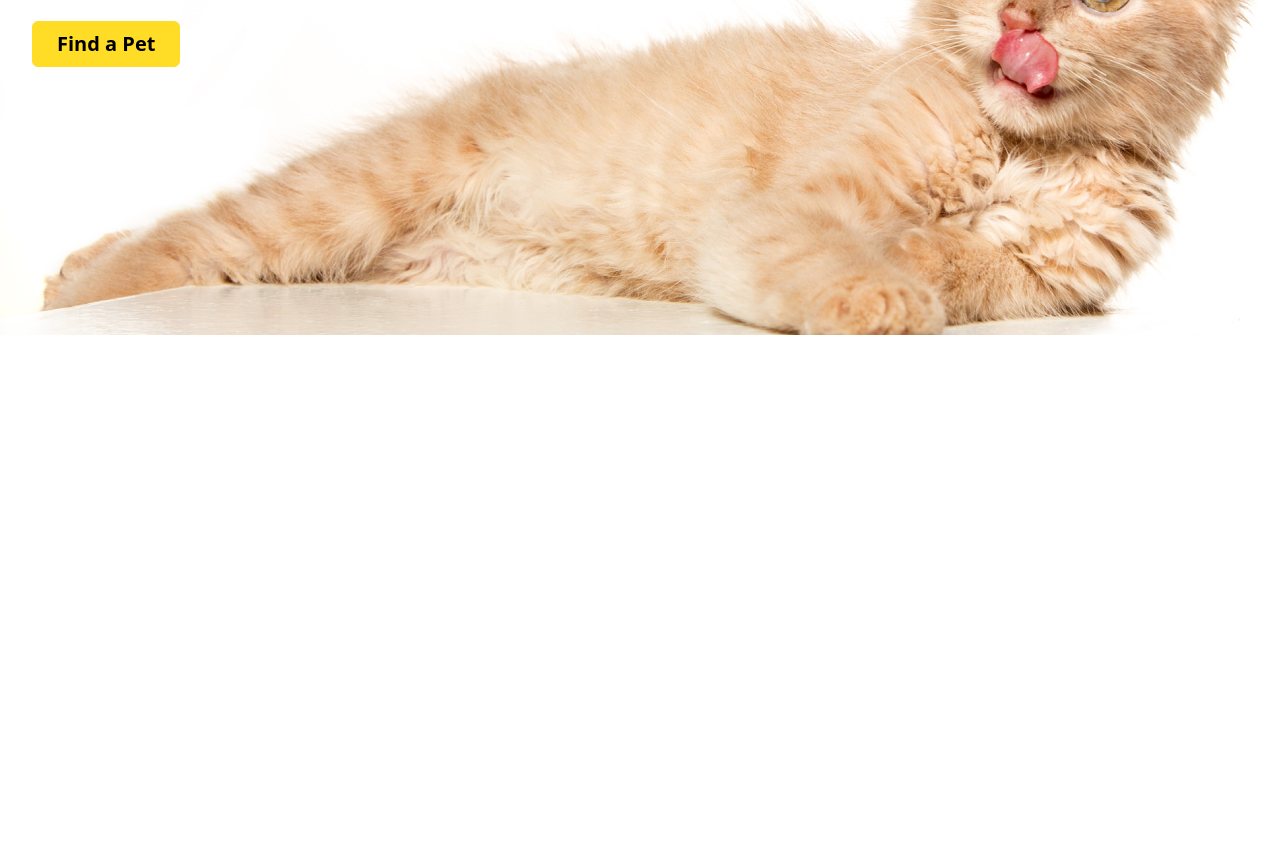
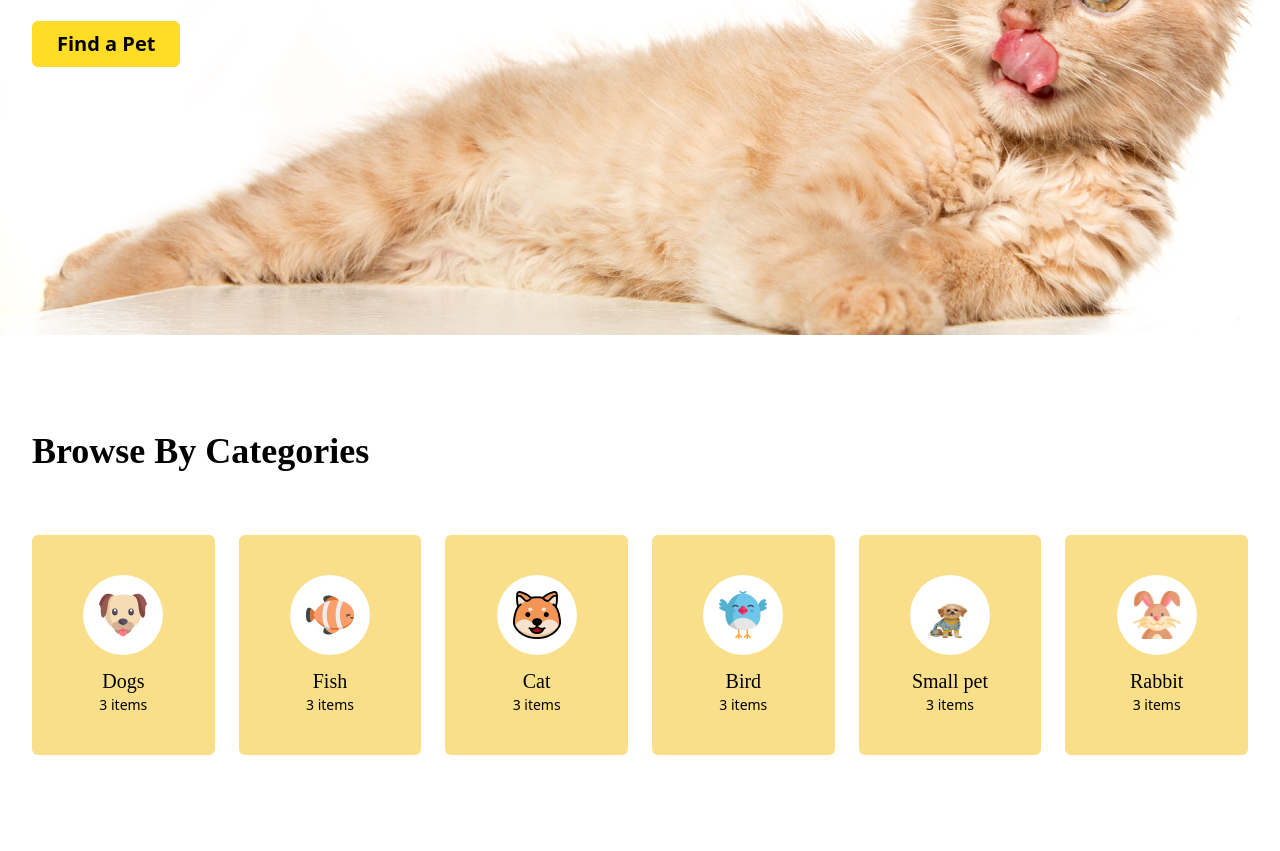
Before and after one commit to mdraisul1/assignment-03, a website: page src/index.html in a window 1280 px wide. Shown: the part 486-1337 px from the top of the page. Before the commit the page ends 821 px from the top, so only its background shows below. Drawn offline with nearby package versions, Linux system fonts and the light colour scheme; a web font is replaced by a local one.

Commit message:
Added categories section

```diff
--- a/src/index.html
+++ b/src/index.html
@@ -54,7 +54,68 @@
   <!-- header section end  -->
 
   <!-- main section start  -->
-  <main></main>
+  <main>
+    <!-- Browse By Categories section  -->
+    <section class="container py-24">
+      <h2 class="text-4xl font-semibold font-adlam mb-16">Browse By Categories</h2>
+      <div class="grid sm:grid-cols-2 md:grid-cols-3 lg:grid-cols-6 gap-6">
+        <!-- category 1 -->
+        <div class="bg-secondary flex flex-col justify-center items-center rounded-md py-10">
+          <div class="bg-white rounded-full p-4 mb-3 flex items-center justify-center">
+            <img src="/asstes/img/dog-cartoon.png" alt="dog" class="w-12 h-12">
+          </div>
+          <h3 class="text-xl font-adlam">Dogs</h3>
+          <p class="text-sm">3 items</p>
+        </div>
+
+        <!-- category 2 -->
+        <div class="bg-secondary flex flex-col justify-center items-center rounded-md py-10">
+          <div class="bg-white rounded-full p-4 mb-3 flex items-center justify-center">
+            <img src="/asstes/img/fish-cartoon.png" alt="fish" class="w-12 h-12">
+          </div>
+          <h3 class="text-xl font-adlam">Fish</h3>
+          <p class="text-sm">3 items</p>
+        </div>
+
+        <!-- category 3 -->
+        <div class="bg-secondary flex flex-col justify-center items-center rounded-md py-10">
+          <div class="bg-white rounded-full p-4 mb-3 flex items-center justify-center">
+            <img src="/asstes/img/cat-cartoon.png" alt="cat" class="w-12 h-12">
+          </div>
+          <h3 class="text-xl font-adlam">Cat</h3>
+          <p class="text-sm">3 items</p>
+        </div>
+
+        <!-- category 4 -->
+        <div class="bg-secondary flex flex-col justify-center items-center rounded-md py-10">
+          <div class="bg-white rounded-full p-4 mb-3 flex items-center justify-center">
+            <img src="/asstes/img/bird-cartoon.png" alt="bird" class="w-12 h-12">
+          </div>
+          <h3 class="text-xl font-adlam">Bird</h3>
+          <p class="text-sm">3 items</p>
+        </div>
+
+        <!-- category 5 -->
+        <div class="bg-secondary flex flex-col justify-center items-center rounded-md py-10">
+          <div class="bg-white rounded-full p-4 mb-3 flex items-center justify-center">
+            <img src="/asstes/img/cute-pet-small.png" alt="small pet" class="w-12 h-12">
+          </div>
+          <h3 class="text-xl font-adlam">Small pet</h3>
+          <p class="text-sm">3 items</p>
+        </div>
+
+        <!-- category 6 -->
+        <div class="bg-secondary flex flex-col justify-center items-center rounded-md py-10">
+          <div class="bg-white rounded-full p-4 mb-3 flex items-center justify-center">
+            <img src="/asstes/img/rabbit-cartoon.png" alt="dog" class="w-12 h-12">
+          </div>
+          <h3 class="text-xl font-adlam">Rabbit</h3>
+          <p class="text-sm">3 items</p>
+        </div>
+      </div>
+    </section>
+
+  </main>
   <!-- main section end  -->
 
   <!-- footer section start  -->
```
Also changed, not shown: src/output.css.
